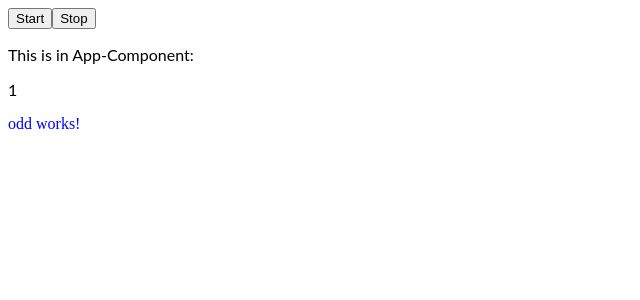
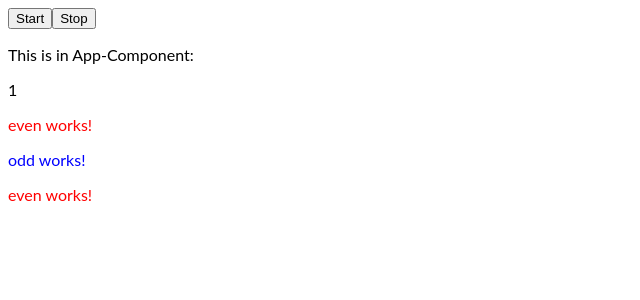
Before and after one commit to natethegreat4226/Extra_Credit, an Angular app: page / in a window 1280 px wide. Both pictures are taken after a click on the button "Start". Shown: the top 300 px of the page, without its empty margins (0-640 px from the left). Built offline with nearby package versions, Linux system fonts and the light colour scheme.

Commit message:
2 files modified

```diff
--- a/src/app/app.component.html
+++ b/src/app/app.component.html
@@ -5,9 +5,7 @@
   <p>This is in App-Component: </p>
   <p>{{poNumber}}</p>
 </div>
-<div class="container" *ngIf="poNumber %2 !== 0">
-  <app-odd></app-odd>
-</div>
-<div class="container" *ngIf="poNumber %2 == 0">
-  <app-even></app-even>
-</div>
+<p *ngFor="let game of gameList; let i = index">
+  <app-even *ngIf="i %2 == 0"></app-even>
+  <app-odd *ngIf="i %2 !== 0"></app-odd>
+</p>
--- a/src/app/app.component.ts
+++ b/src/app/app.component.ts
@@ -9,8 +9,10 @@ export class AppComponent {
   name = "Angular " + VERSION.major;
 
   poNumber: number = 0;
+  gameList: number[] = [];
 
   receiveMessage(msg: number) {
     this.poNumber = msg;
+    this.gameList.push(this.poNumber);
   }
 }
```
